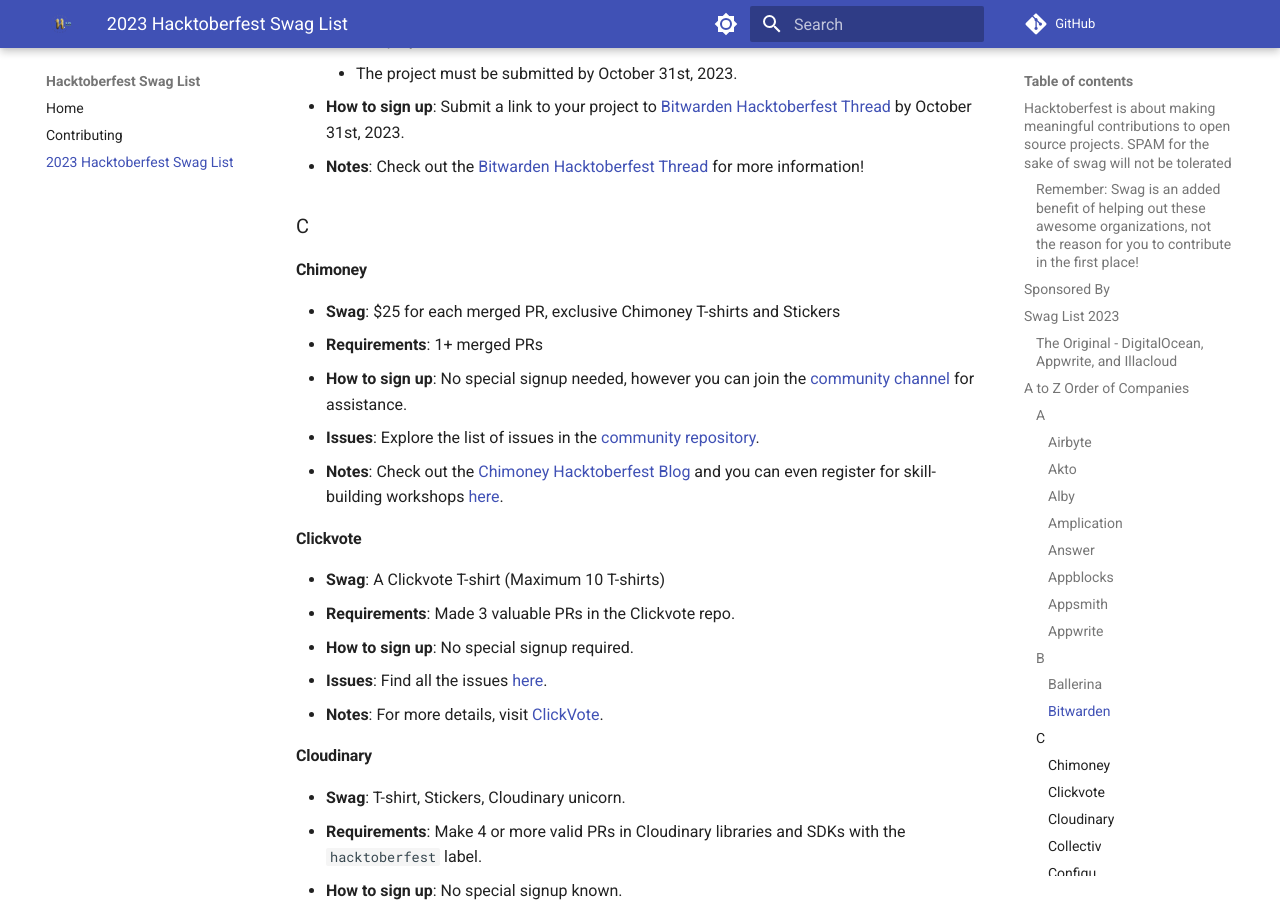
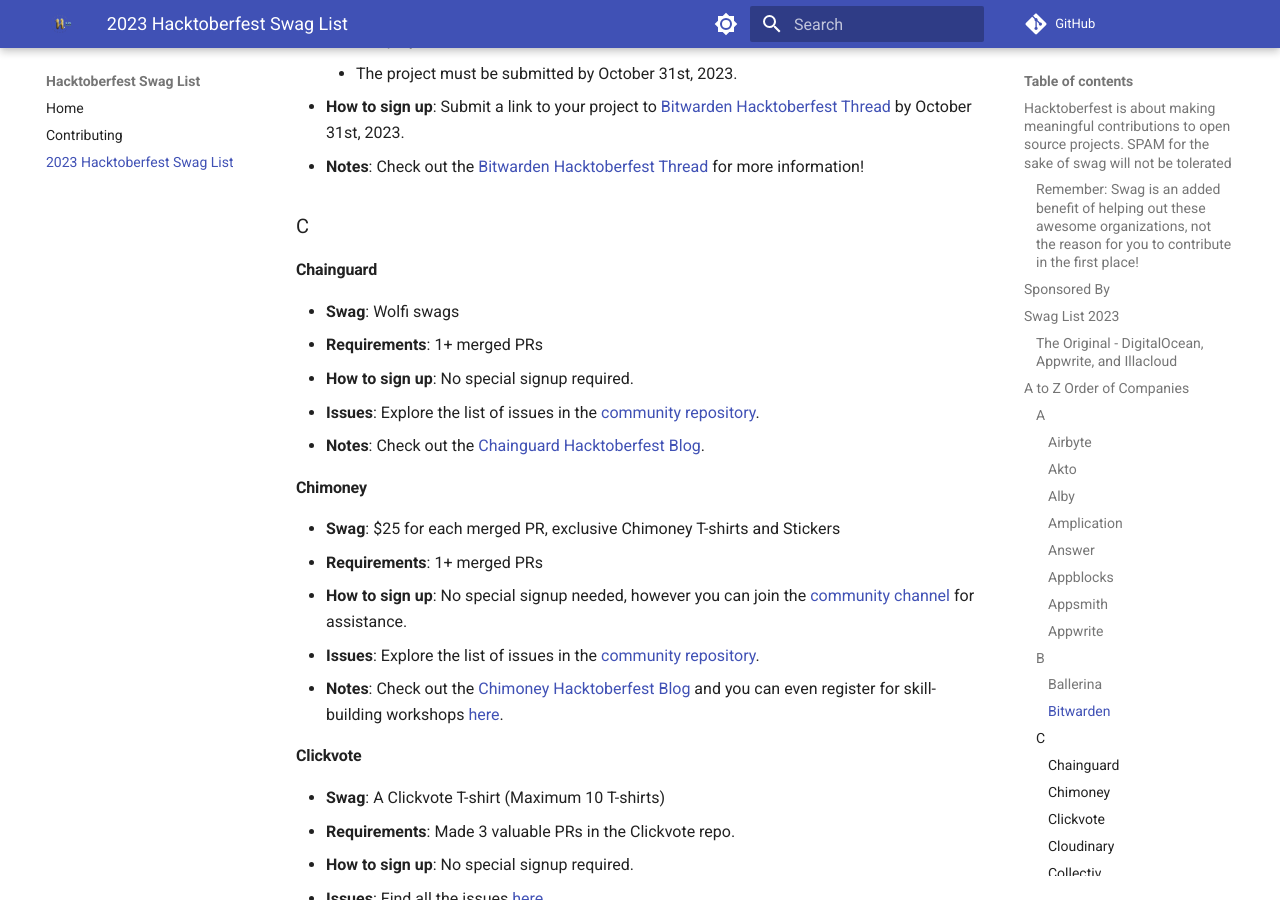
Before and after one commit to crweiner/hacktoberfest-swag-list, an MkDocs documentation site: the page built from docs/list.md, in a window 1280 px wide and 900 px high, scrolled down 4419 px. Built offline with MkDocs 1.6.1 and Material for MkDocs 9.7.7, drawn with Linux system fonts in a browser that asks for light colours; plug-ins that fetch from the network failed and are left out; comment, search, counter and statistics services are not loaded.

Commit message:
Add Chainguard to Hacktoberfest Swag List

```diff
--- a/docs/list.md
+++ b/docs/list.md
@@ -143,6 +143,14 @@
 - **Notes**: Check out the [Bitwarden Hacktoberfest Thread](https://community.bitwarden.com/t/hacktoberfest-is-open-submit-a-project-for-passwordless-dev-for-a-chance-to-win/58642/1) for more information!
 
 ### C
+
+#### **Chainguard**
+
+- **Swag**: Wolfi swags
+- **Requirements**: 1+ merged PRs
+- **How to sign up**: No special signup required.
+- **Issues**: Explore the list of issues in the [community repository](https://github.com/chainguard-images/images/issues/1539).
+- **Notes**: Check out the [Chainguard Hacktoberfest Blog](https://dev.to/chainguard/get-involved-with-chainguard-projects-for-hacktoberfest-2023-4h7b).
 
 #### **Chimoney**
 
```
